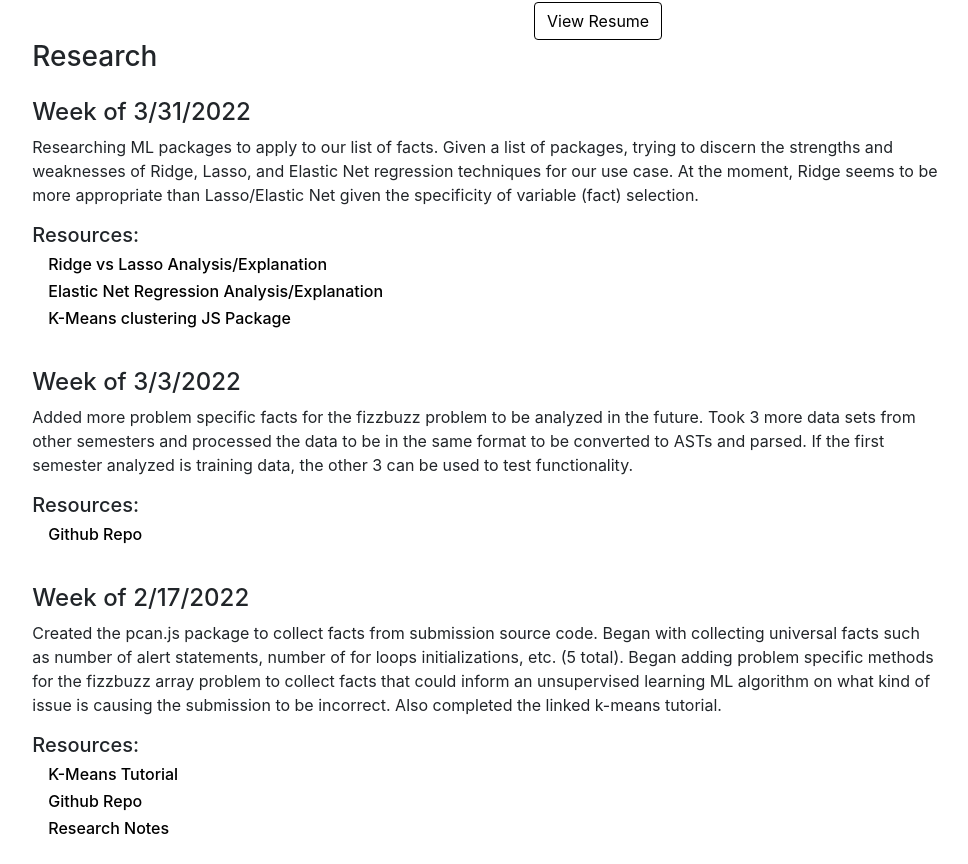
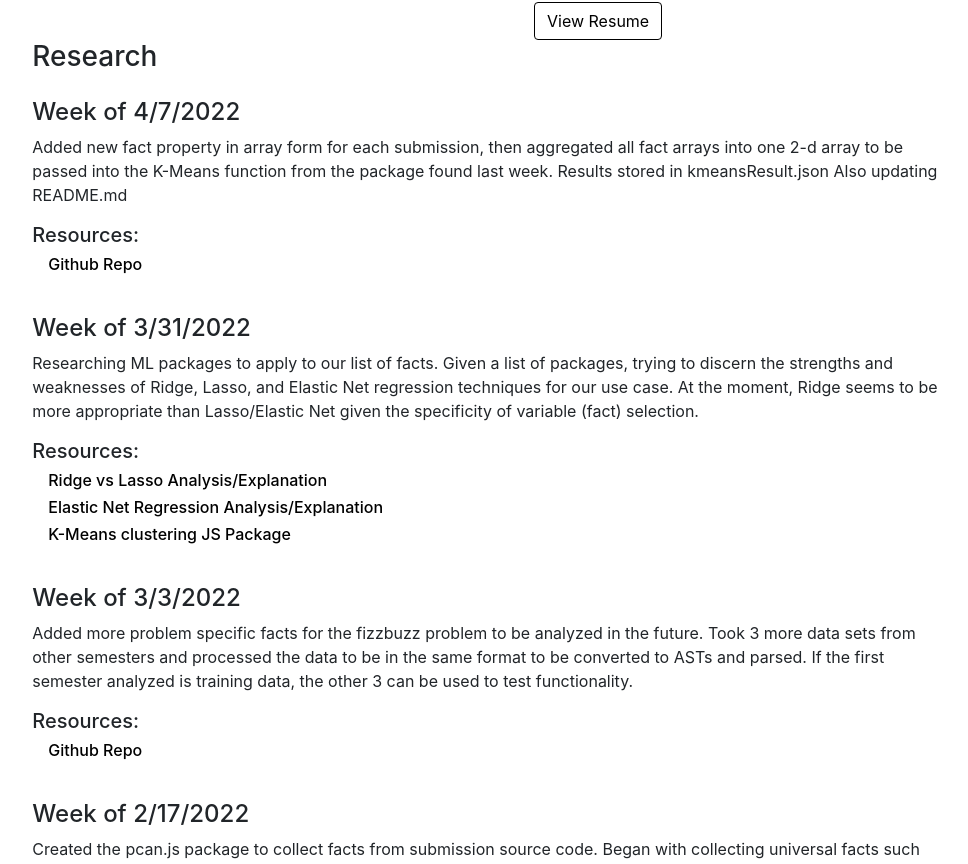
Before and after one commit to andrqwli/personal, a React (Create React App) app: page / in a window 1280 px wide. Shown: the part 2220-3084 px from the top of the page, without its empty margins (154-1122 px from the left). Built offline with nearby package versions, Linux system fonts and the light colour scheme.

Commit message:
updated 4/21

```diff
--- a/src/components/Data.js
+++ b/src/components/Data.js
@@ -156,6 +156,16 @@ export const Proj = [
 
 export const LogData =  [
     {
+        meetingDate: "4/7/2022",
+        workSummary: "Added new fact property in array form for each submission, then aggregated all fact arrays into one 2-d array to be passed into the K-Means function from the package found last week. Results stored in kmeansResult.json Also updating README.md",
+        resourceList: [
+            {
+                title: "Github Repo",
+                link: "https://github.com/andrqwli/COMP495",
+            }
+        ]
+    },
+    {
         meetingDate: "3/31/2022",
         workSummary: "Researching ML packages to apply to our list of facts. Given a list of packages, trying to discern the strengths and weaknesses of Ridge, Lasso, and Elastic Net regression techniques for our use case. At the moment, Ridge seems to be more appropriate than Lasso/Elastic Net given the specificity of variable (fact) selection.",
         resourceList: [
```
Also changed, not shown: 1 other file (tests, documents, lock files or other folders).
